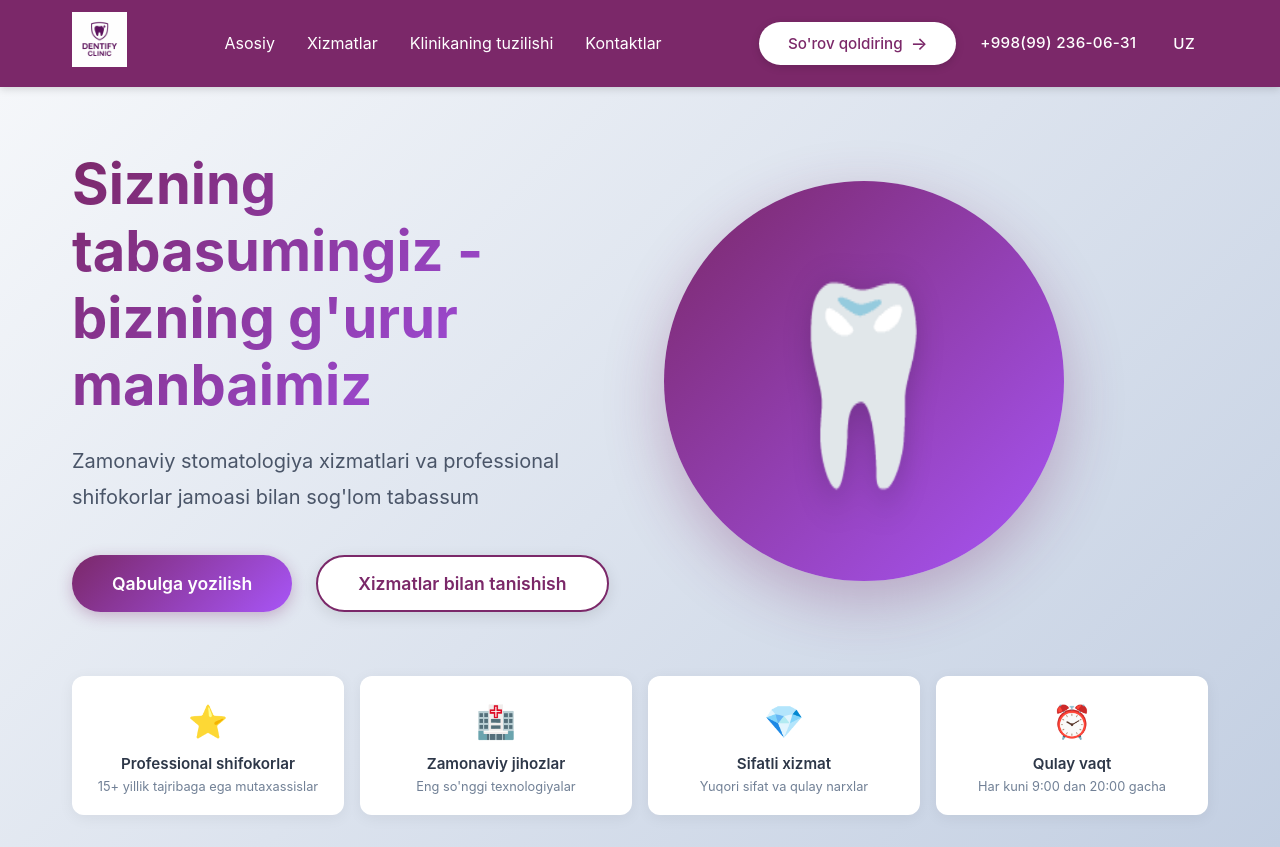
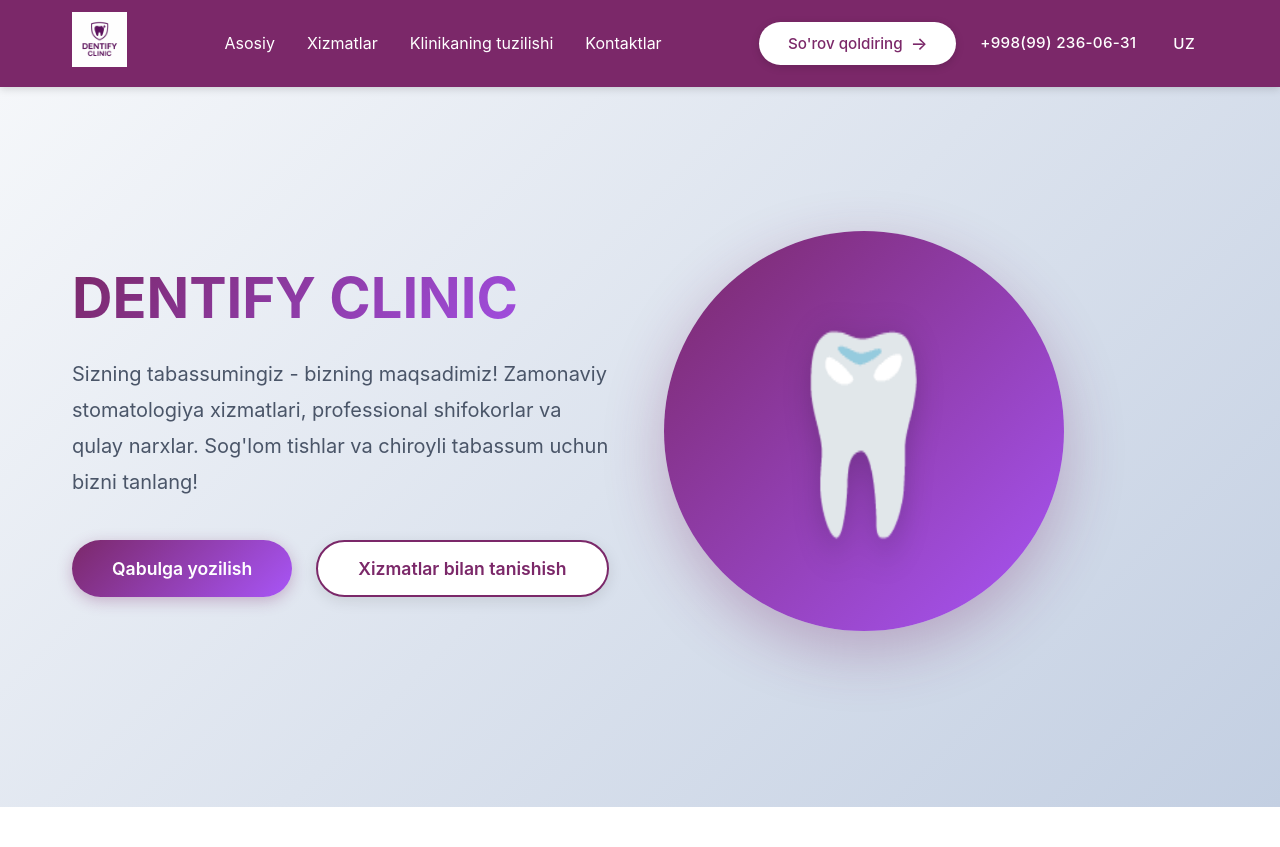
Before and after one commit to Alisher1707/dentify-clinic, a React (Vite) app in the folder web/: page / in a window 1280 px wide. After the commit the page ends 807 px from the top, so only its background shows below. Built offline with nearby package versions, Linux system fonts and the light colour scheme.

Commit message:
Update Hero component translations and remove features section

```diff
--- a/web/src/components/Hero.jsx
+++ b/web/src/components/Hero.jsx
@@ -6,60 +6,16 @@
 
   const translations = {
     uz: {
-      title: "Sizning tabasumingiz - bizning g'urur manbaimiz",
-      subtitle: "Zamonaviy stomatologiya xizmatlari va professional shifokorlar jamoasi bilan sog'lom tabassum",
+      title: "DENTIFY CLINIC",
+      subtitle: "Sizning tabassumingiz - bizning maqsadimiz! Zamonaviy stomatologiya xizmatlari, professional shifokorlar va qulay narxlar. Sog'lom tishlar va chiroyli tabassum uchun bizni tanlang!",
       button1: "Qabulga yozilish",
-      button2: "Xizmatlar bilan tanishish",
-      features: [
-        {
-          icon: "⭐",
-          title: "Professional shifokorlar",
-          description: "15+ yillik tajribaga ega mutaxassislar"
-        },
-        {
-          icon: "🏥",
-          title: "Zamonaviy jihozlar",
-          description: "Eng so'nggi texnologiyalar"
-        },
-        {
-          icon: "💎",
-          title: "Sifatli xizmat",
-          description: "Yuqori sifat va qulay narxlar"
-        },
-        {
-          icon: "⏰",
-          title: "Qulay vaqt",
-          description: "Har kuni 9:00 dan 20:00 gacha"
-        }
-      ]
+      button2: "Xizmatlar bilan tanishish"
     },
     ru: {
-      title: "Ваша улыбка - наша гордость",
-      subtitle: "Современные стоматологические услуги и профессиональная команда врачей для здоровой улыбки",
+      title: "DENTIFY CLINIC",
+      subtitle: "Ваша улыбка - наша цель! Современные стоматологические услуги, профессиональные врачи и доступные цены. Выбирайте нас для здоровых зубов и красивой улыбки!",
       button1: "Записаться на прием",
-      button2: "Ознакомиться с услугами",
-      features: [
-        {
-          icon: "⭐",
-          title: "Профессиональные врачи",
-          description: "Специалисты с опытом 15+ лет"
-        },
-        {
-          icon: "🏥",
-          title: "Современное оборудование",
-          description: "Новейшие технологии"
-        },
-        {
-          icon: "💎",
-          title: "Качественный сервис",
-          description: "Высокое качество и доступные цены"
-        },
-        {
-          icon: "⏰",
-          title: "Удобное время",
-          description: "Ежедневно с 9:00 до 20:00"
-        }
-      ]
+      button2: "Ознакомиться с услугами"
     }
   };
 
@@ -89,16 +45,6 @@
             </div>
           </div>
         </div>
-
-        <div className="hero-features">
-          {t.features.map((feature, index) => (
-            <div key={index} className="feature-card">
-              <div className="feature-icon">{feature.icon}</div>
-              <h3 className="feature-title">{feature.title}</h3>
-              <p className="feature-description">{feature.description}</p>
-            </div>
-          ))}
-        </div>
       </div>
     </section>
   );
```
